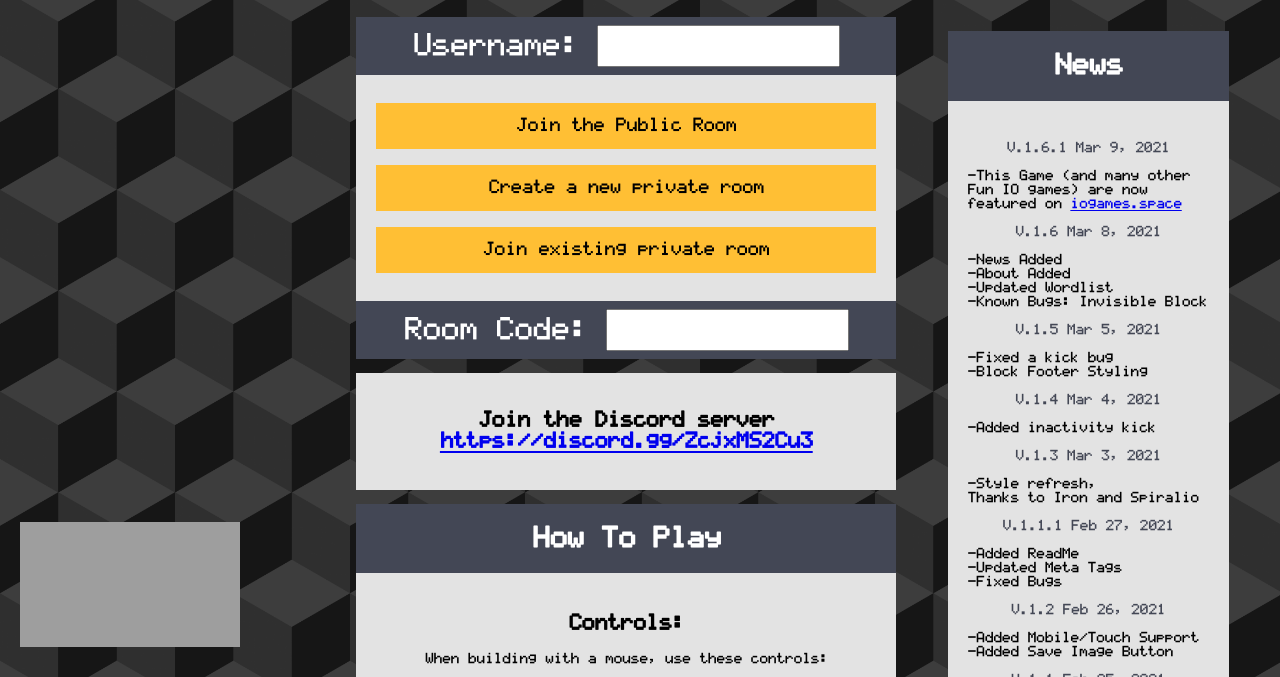
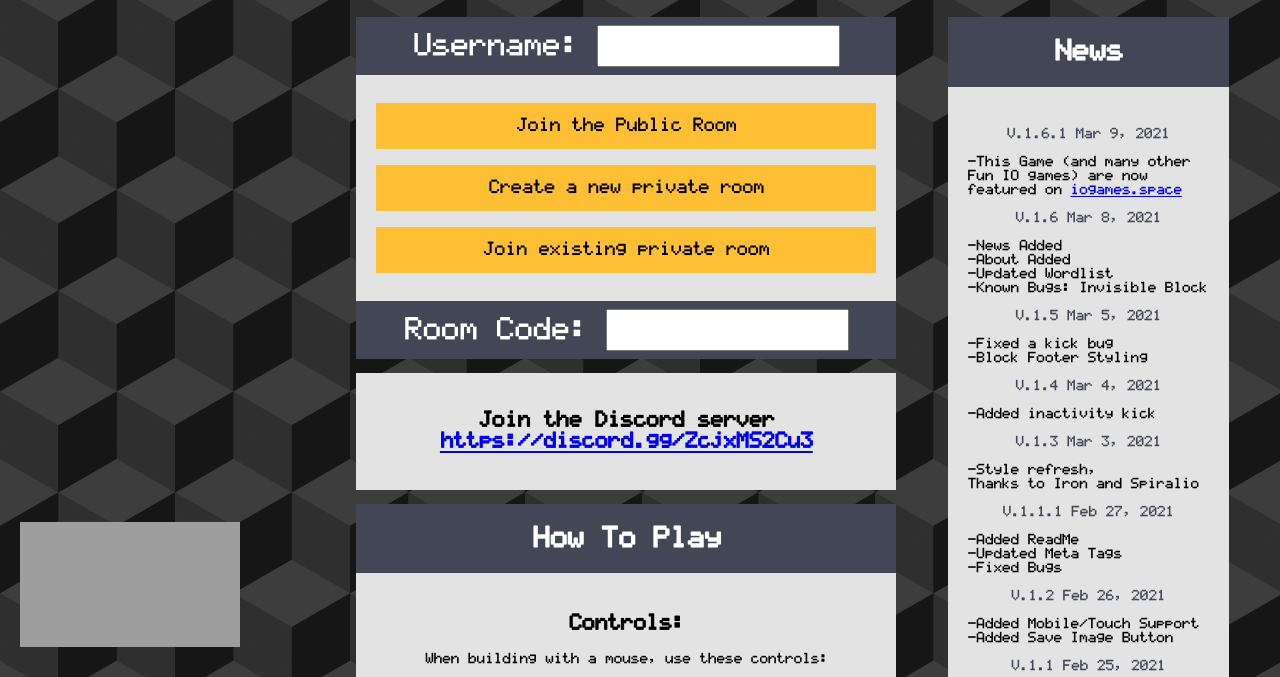
Before and after one commit to dumax315/Buildonary.live, a website: page static/home.html in a window 1280 px wide. Shown: the part 113-790 px from the top of the page. Drawn offline with Linux system fonts and the light colour scheme; grey boxes are pictures that could not be loaded.

Commit message:
fixed a littel visuial bug

```diff
--- a/static/home.html
+++ b/static/home.html
@@ -83,7 +83,7 @@
 				<div id="small">Voxel painter built off of <a href="https://threejs.org/examples/#webgl_interactive_voxelpainter" title="three js examples">three.js interactive voxelpainter<br></a>some icons made by <a href="https://www.freepik.com" title="Freepik">Freepik</a> from <a href="https://www.flaticon.com/" title="Flaticon">www.flaticon.com</a></div>
 			</div>
 			<div id="rightContiner">
-				<div class="aboutTheGame">
+				<div class="aboutTheGame" style="margin-top:0px;">
 					<div class="blockBody">
 						<h1>News</h1>
 					</div>
```
